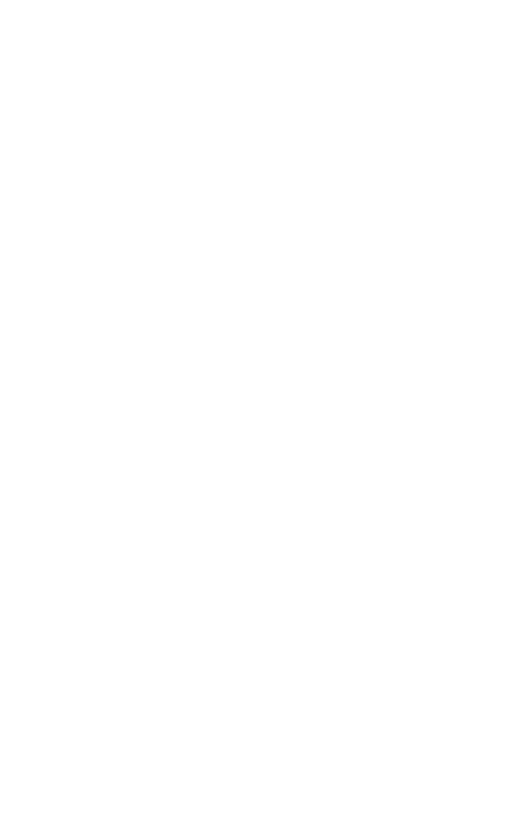
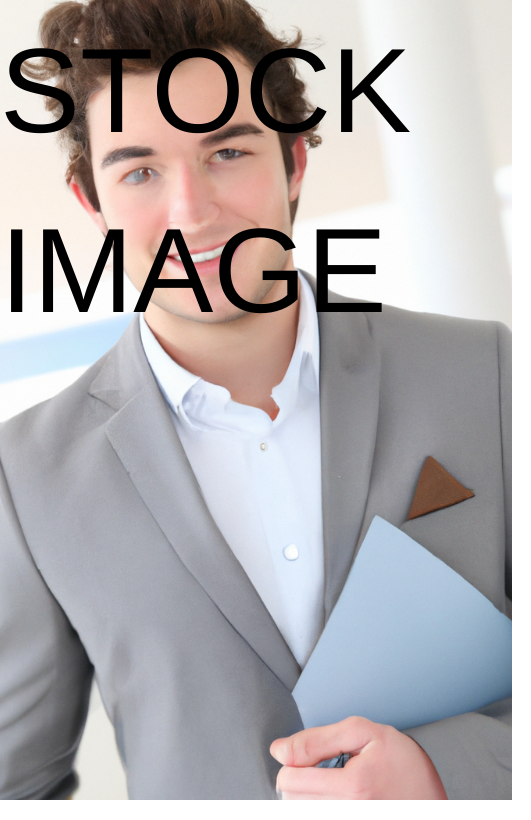
Before and after one commit to CaribbeanCool/Portfolio, a plain HTML site: page index.html in a window 1280 px wide. Shown: the top 820 px of the page, 0-531 px from the left. Drawn offline with nearby package versions, Linux system fonts and the light colour scheme.

Commit message:
fixed CSS

```diff
--- a/style.css
+++ b/style.css
@@ -16,9 +16,8 @@ h6 {
     background-position: center;
     background-repeat: no-repeat;
     background-size: cover;
-    background-image: url('stockImg.jpg');
+    background-image: url('stockImg.png');
     min-height: 100%;
     font-size: 120px;
-    color: white;
-    font-family: 'Courier New', Courier, monospace;
+    font-family: 'Franklin Gothic Medium', 'Arial Narrow', Arial, sans-serif;
 }
```
